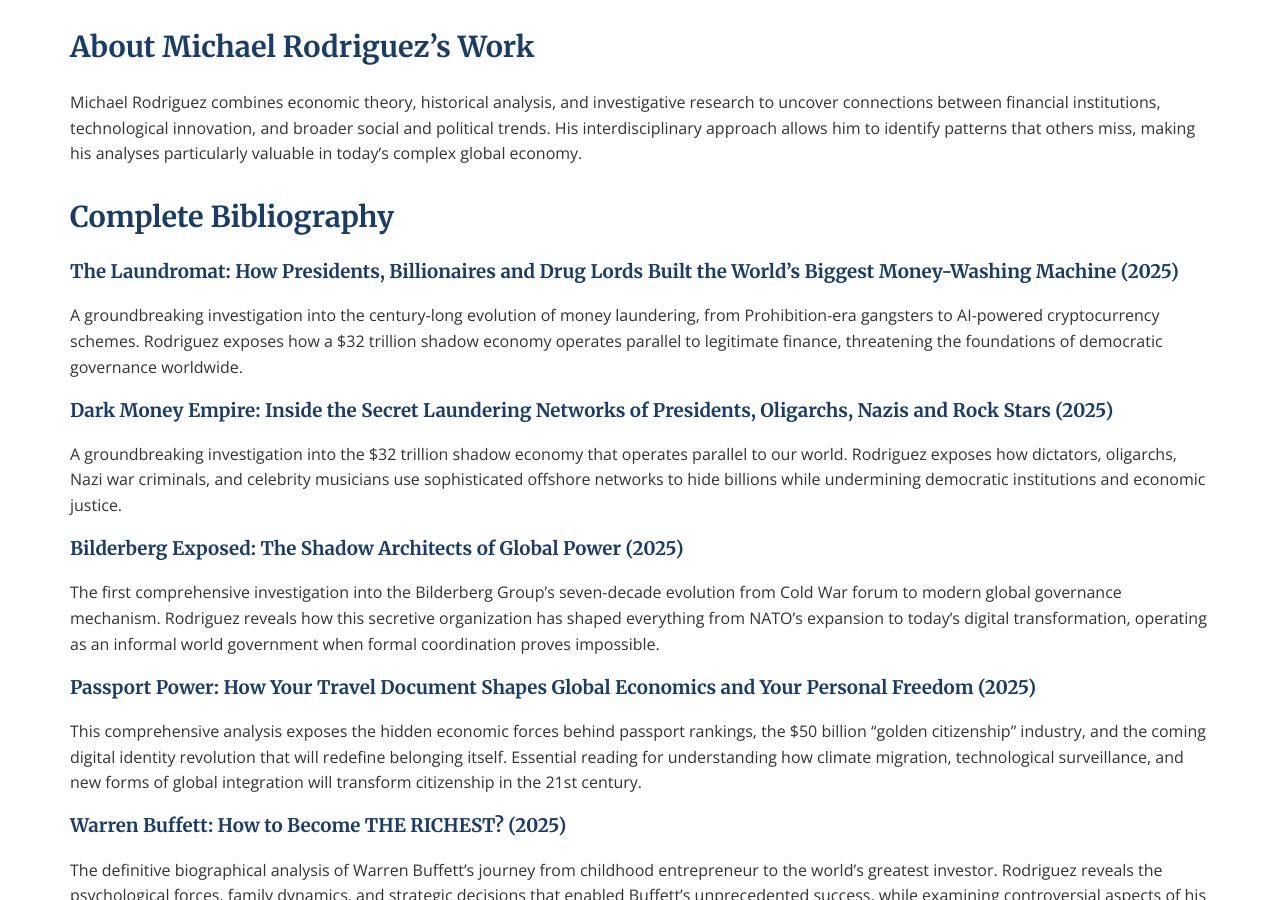
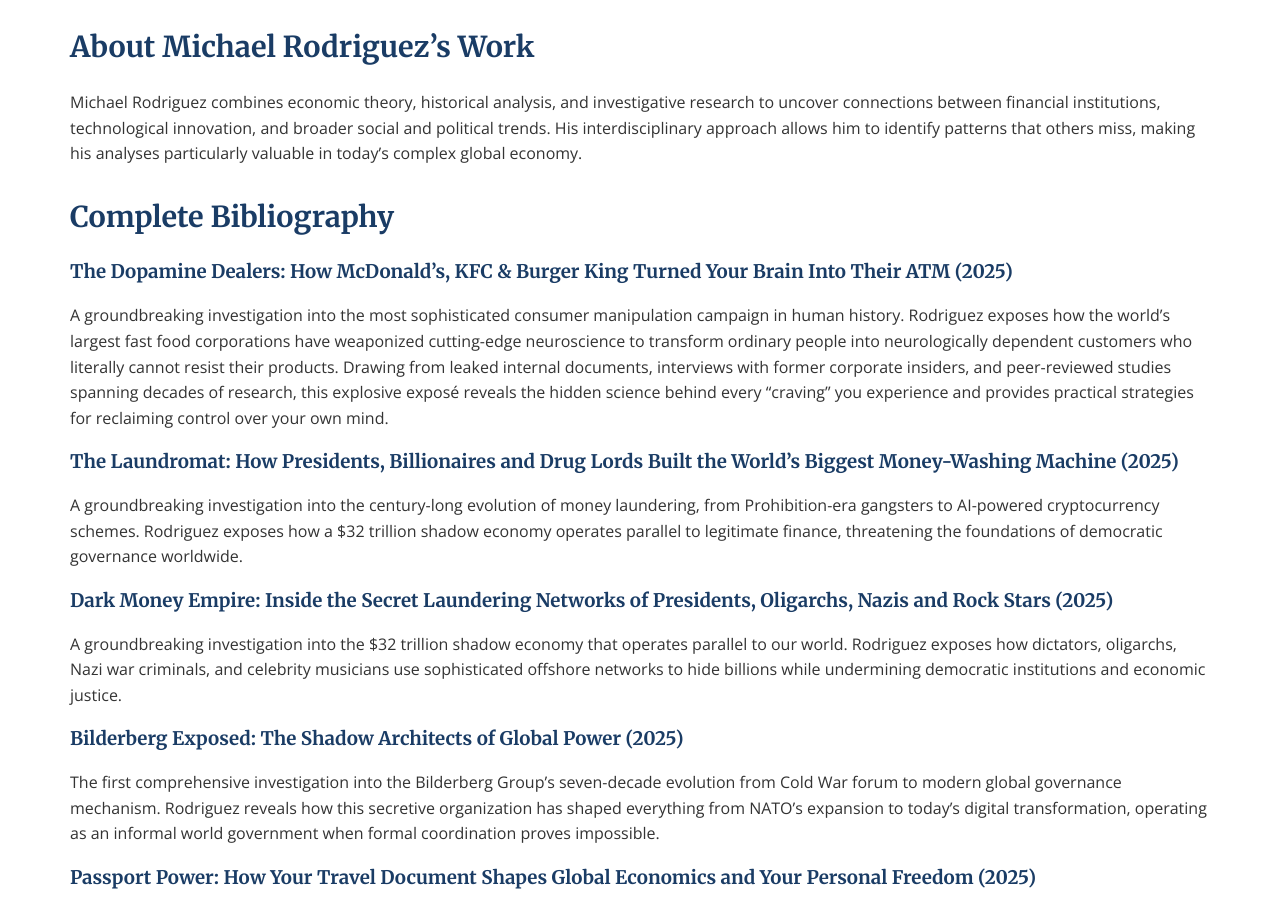
Before and after one commit to Zews123/michael-rodriguez-books, a Jekyll site: the page built from books/index.md, in a window 1280 px wide and 900 px high, scrolled down 3783 px. Built offline with Jekyll 4.4.1, drawn with Linux system fonts in a browser that asks for light colours; some of the changed text lies outside the part shown.

Commit message:
Update index.md

```diff
--- a/books/index.md
+++ b/books/index.md
@@ -10,6 +10,15 @@
 Dive into the complex world of global economics, financial markets, and power structures through Michael Rodriguez's insightful and meticulously researched books.
 
 <div class="book-grid">
+  <div class="book-card">
+    <img src="{{ site.baseurl }}/assets/images/Dopamine_Dealers.webp" alt="The Dopamine Dealers: How McDonald's, KFC & Burger King Turned Your Brain Into Their ATM by Michael Rodriguez" style="width: 100%; height: auto; max-height: 400px; object-fit: contain;">
+    <div class="book-card-content">
+      <h3>The Dopamine Dealers</h3>
+      <p>Discover how McDonald's, KFC & Burger King use neuroscience to turn your brain into their ATM. Expose the sophisticated manipulation tactics behind fast food addiction.</p>
+      <a href="{{ site.baseurl }}/books/Dopamine_Dealers" class="btn">Read More</a>
+    </div>
+  </div>
+
   <div class="book-card">
     <img src="{{ site.baseurl }}/assets/images/THE_LAUNDROMAT.webp" alt="The Laundromat: How Presidents, Billionaires and Drug Lords Built the World's Biggest Money-Washing Machine by Michael Rodriguez" style="width: 100%; height: auto; max-height: 400px; object-fit: contain;">
     <div class="book-card-content">
@@ -143,6 +152,9 @@
 
 ## Complete Bibliography
 
+### The Dopamine Dealers: How McDonald's, KFC & Burger King Turned Your Brain Into Their ATM (2025)
+A groundbreaking investigation into the most sophisticated consumer manipulation campaign in human history. Rodriguez exposes how the world's largest fast food corporations have weaponized cutting-edge neuroscience to transform ordinary people into neurologically dependent customers who literally cannot resist their products. Drawing from leaked internal documents, interviews with former corporate insiders, and peer-reviewed studies spanning decades of research, this explosive exposé reveals the hidden science behind every "craving" you experience and provides practical strategies for reclaiming control over your own mind.
+
 ### The Laundromat: How Presidents, Billionaires and Drug Lords Built the World's Biggest Money-Washing Machine (2025)
 A groundbreaking investigation into the century-long evolution of money laundering, from Prohibition-era gangsters to AI-powered cryptocurrency schemes. Rodriguez exposes how a $32 trillion shadow economy operates parallel to legitimate finance, threatening the foundations of democratic governance worldwide.
 
```
